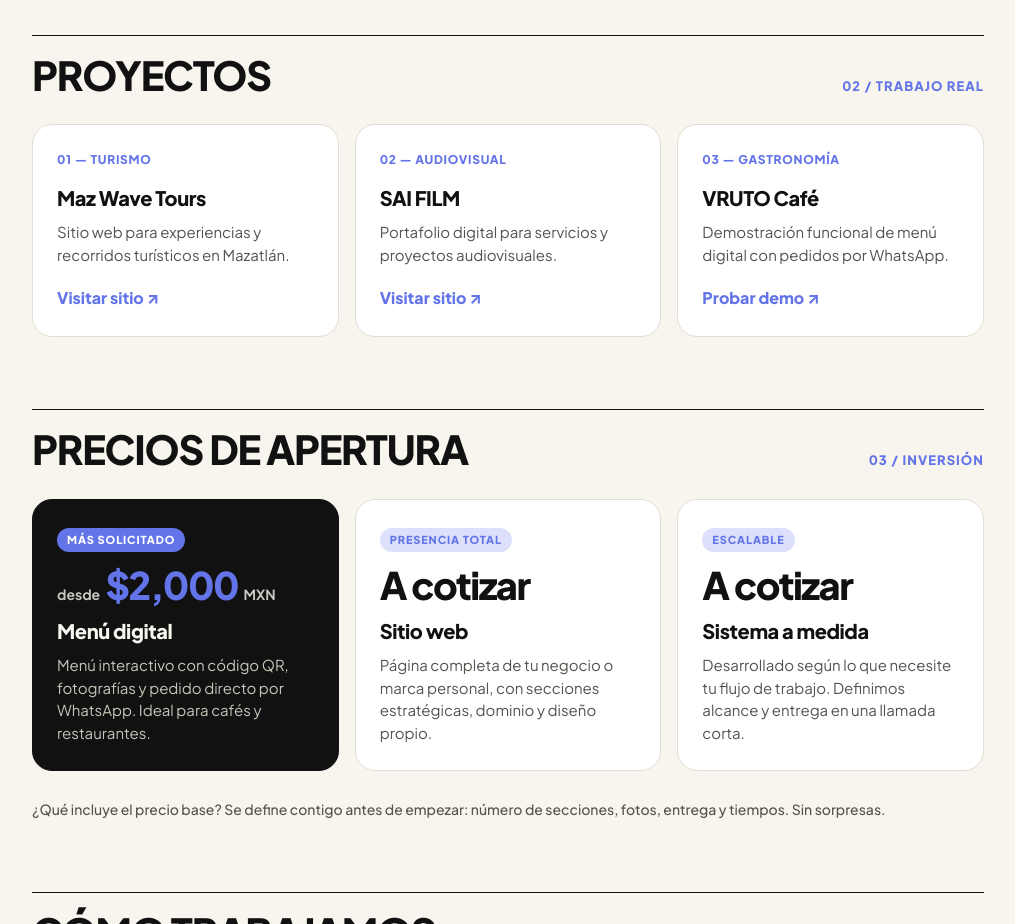
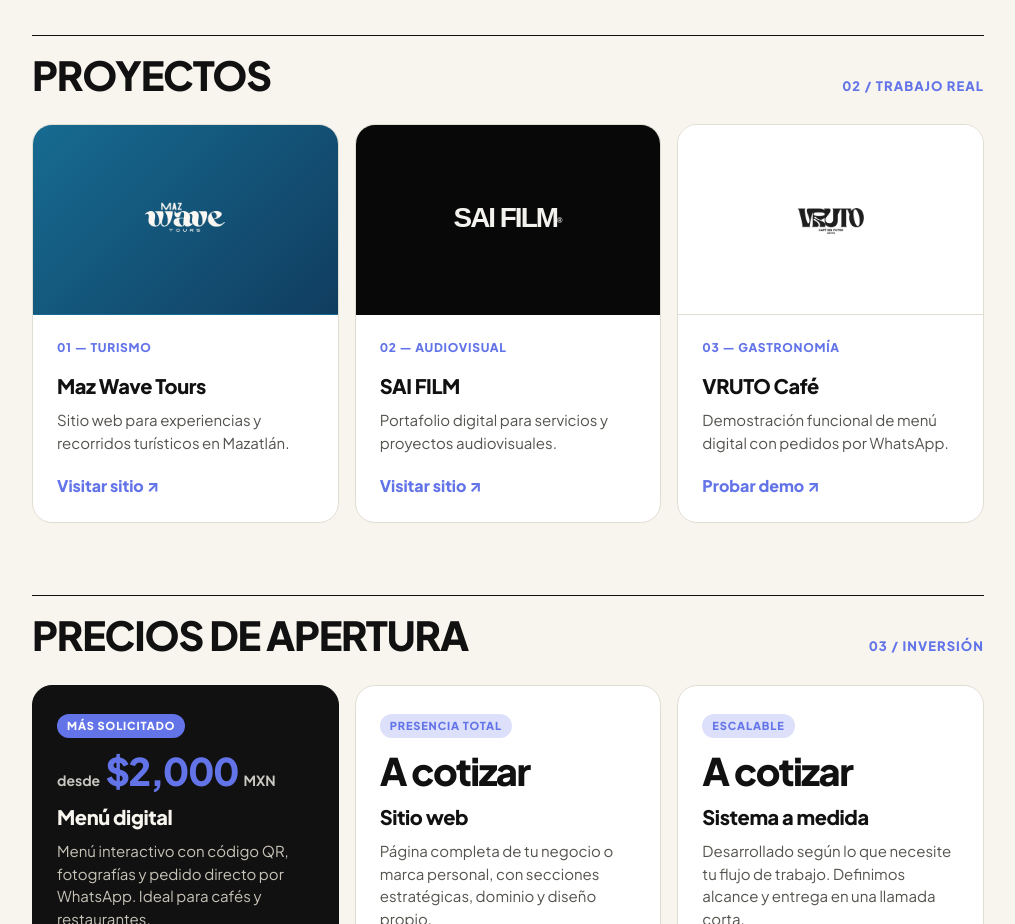
Before and after one commit to sesgoestudio/web, a plain HTML site: page index.html in a window 1280 px wide. Shown: the part 1760-2684 px from the top of the page, without its empty margins (132-1147 px from the left). Drawn offline with Linux system fonts and the light colour scheme.

Commit message:
Presentar proyectos con sus logotipos (#6)
* Add SAI FILM wordmark for portfolio

* Show portfolio projects with consistent logo panels

```diff
--- a/index.html
+++ b/index.html
@@ -100,6 +100,19 @@ h2{font-size:clamp(28px,4.5vw,40px);font-weight:800;letter-spacing:-.03em;text-t
 .card p{color:var(--mut);font-size:15px}
 a.card{text-decoration:none;color:inherit}
 .go-link{color:var(--accent);margin-top:20px;font-weight:800}
+/* ===== LOGOTIPOS DE PROYECTOS ===== */
+.project-grid{align-items:stretch}
+.project-card{padding:0;overflow:hidden;min-height:100%;gap:0}
+.project-logo{height:190px;display:flex;align-items:center;justify-content:center;padding:30px;background:#fff;border-bottom:1px solid var(--line)}
+.project-logo img{display:block;width:min(78%,300px);height:100%;max-height:125px;object-fit:contain}
+.project-logo--mazwave{background:linear-gradient(135deg,#176b91,#103d60);border-bottom-color:#176b91}
+.project-logo--sai{background:#080808;border-bottom-color:#080808}
+.project-logo--sai img{width:min(78%,320px);max-height:90px}
+.project-logo--vruto{background:#fff}
+.project-copy{display:flex;flex:1;flex-direction:column;align-items:flex-start;padding:24px}
+.project-copy .go-link{margin-top:auto;padding-top:20px}
+@media(max-width:600px){.project-logo{height:170px}.project-copy{padding:21px}}
+
 .price-card.featured{background:var(--ink);color:var(--bg);border-color:var(--ink)}
 .price-card.featured p{color:#C7C3B8}
 .price-tag{display:inline-block;width:fit-content;font-size:11px;font-weight:800;letter-spacing:.08em;text-transform:uppercase;padding:4px 10px;border-radius:999px;background:var(--accent-soft);color:var(--accent);margin-bottom:14px}
@@ -213,10 +226,19 @@ body.ready .fab{opacity:1;transform:none;pointer-events:auto}
 
     <section id="proyectos">
       <div class="section-head reveal"><h2>Proyectos</h2><span>02 / TRABAJO REAL</span></div>
-      <div class="grid">
-        <a class="card reveal d1" href="https://mazwavetours.com/" target="_blank" rel="noopener"><div><div class="card-num">01 — TURISMO</div><h3>Maz Wave Tours</h3><p>Sitio web para experiencias y recorridos turísticos en Mazatlán.</p></div><strong class="go-link">Visitar sitio ↗</strong></a>
-        <a class="card reveal d2" href="https://sesgoestudio.github.io/saifilm/" target="_blank" rel="noopener"><div><div class="card-num">02 — AUDIOVISUAL</div><h3>SAI FILM</h3><p>Portafolio digital para servicios y proyectos audiovisuales.</p></div><strong class="go-link">Visitar sitio ↗</strong></a>
-        <a class="card reveal d3" href="https://vrutocafe.github.io/VRUTO/" target="_blank" rel="noopener"><div><div class="card-num">03 — GASTRONOMÍA</div><h3>VRUTO Café</h3><p>Demostración funcional de menú digital con pedidos por WhatsApp.</p></div><strong class="go-link">Probar demo ↗</strong></a>
+      <div class="grid project-grid">
+        <a class="card project-card reveal d1" href="https://mazwavetours.com/" target="_blank" rel="noopener">
+          <div class="project-logo project-logo--mazwave"><img src="proyectos/mazwave-logo.png" alt="Logotipo de Maz Wave Tours" loading="lazy"></div>
+          <div class="project-copy"><div class="card-num">01 — TURISMO</div><h3>Maz Wave Tours</h3><p>Sitio web para experiencias y recorridos turísticos en Mazatlán.</p><strong class="go-link">Visitar sitio ↗</strong></div>
+        </a>
+        <a class="card project-card reveal d2" href="https://sesgoestudio.github.io/saifilm/" target="_blank" rel="noopener">
+          <div class="project-logo project-logo--sai"><img src="proyectos/sai-film-logo.svg" alt="SAI FILM" loading="lazy"></div>
+          <div class="project-copy"><div class="card-num">02 — AUDIOVISUAL</div><h3>SAI FILM</h3><p>Portafolio digital para servicios y proyectos audiovisuales.</p><strong class="go-link">Visitar sitio ↗</strong></div>
+        </a>
+        <a class="card project-card reveal d3" href="https://vrutocafe.github.io/VRUTO/" target="_blank" rel="noopener">
+          <div class="project-logo project-logo--vruto"><img src="proyectos/vruto-logo.png" alt="Logotipo de VRUTO Café" loading="lazy"></div>
+          <div class="project-copy"><div class="card-num">03 — GASTRONOMÍA</div><h3>VRUTO Café</h3><p>Demostración funcional de menú digital con pedidos por WhatsApp.</p><strong class="go-link">Probar demo ↗</strong></div>
+        </a>
       </div>
     </section>
 
```
Also changed, not shown: proyectos/sai-film-logo.svg (added).
